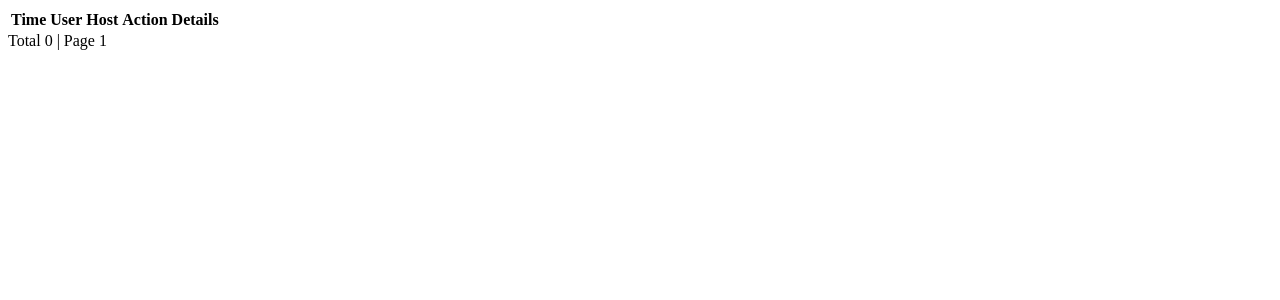
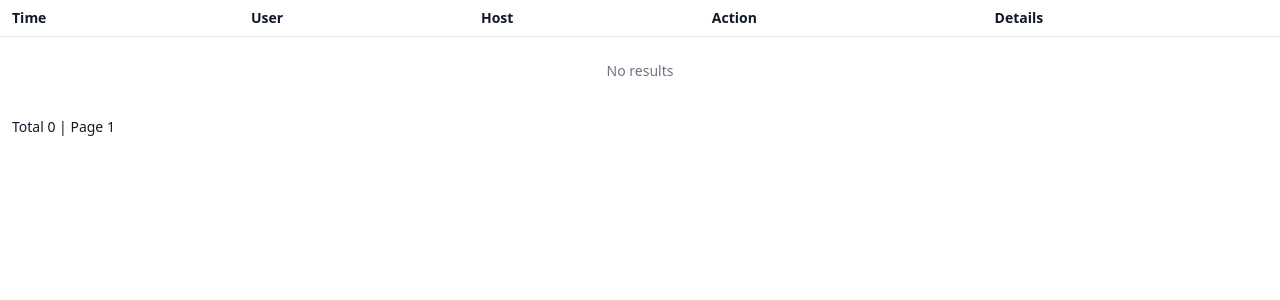
Before and after one commit to gabrielperez00/threatscope, a FastAPI app: page /hunt_table in a window 1280 px wide. Shown: the top 300 px of the page. Run offline with FastAPI, Linux system fonts and the light colour scheme; data that the repository does not hold is empty.

Commit message:
Fix Hunt: restore standalone templates with SPL + pagination

```diff
--- a/app/templates/hunt_table.html
+++ b/app/templates/hunt_table.html
@@ -1,22 +1,51 @@
-<table class="table min-w-full text-sm">
-  <thead><tr><th>Time</th><th>User</th><th>Host</th><th>Action</th><th>Details</th></tr></thead>
-  <tbody>
+<!doctype html>
+<html>
+<head>
+  <meta charset="utf-8">
+  <link href="https://cdn.jsdelivr.net/npm/tailwindcss@2.2.19/dist/tailwind.min.css" rel="stylesheet">
+</head>
+<body class="text-gray-900">
+  <div class="overflow-x-auto">
+    <table class="min-w-full text-sm">
+      <thead>
+        <tr class="text-left border-b">
+          <th class="px-3 py-2">Time</th>
+          <th class="px-3 py-2">User</th>
+          <th class="px-3 py-2">Host</th>
+          <th class="px-3 py-2">Action</th>
+          <th class="px-3 py-2">Details</th>
+        </tr>
+      </thead>
+      <tbody class="divide-y">
         {% for e in rows %}
         <tr>
-      <td>{{ e.ts }}</td><td>{{ e.user }}</td><td>{{ e.host }}</td><td>{{ e.action }}</td><td>{{ e.details }}</td>
+          <td class="px-3 py-2">{{ e.ts }}</td>
+          <td class="px-3 py-2">{{ e.user }}</td>
+          <td class="px-3 py-2">{{ e.host }}</td>
+          <td class="px-3 py-2">{{ e.action }}</td>
+          <td class="px-3 py-2">{{ e.details }}</td>
         </tr>
         {% endfor %}
+        {% if rows|length == 0 %}
+        <tr><td colspan="5" class="px-3 py-6 text-center text-gray-500">No results</td></tr>
+        {% endif %}
       </tbody>
     </table>
+  </div>
 
-<div class="flex justify-between mt-2 text-sm">
-  <div>Total {{ total }} | Page {{ page }}</div>
-  <div>
+  <!-- Pagination -->
+  <div class="flex items-center justify-between mt-3 px-3 text-sm">
+    <div>Total {{ total or 0 }} | Page {{ page or 1 }}</div>
+    <div class="space-x-3">
       {% if page>1 %}
-      <a href="/hunt_table?q={{ q }}&user={{ user }}&host={{ host }}&spl={{ spl }}&page={{ page-1 }}&page_size={{ page_size }}">Prev</a>
+        <a class="underline"
+           href="/hunt_table?q={{ q }}&user={{ user }}&host={{ host }}&spl={{ spl }}&page={{ page-1 }}&page_size={{ page_size }}">Prev</a>
       {% endif %}
-    {% if (page*page_size)<total %}
-      <a href="/hunt_table?q={{ q }}&user={{ user }}&host={{ host }}&spl={{ spl }}&page={{ page+1 }}&page_size={{ page_size }}">Next</a>
+      {% if (page*page_size) < total %}
+        <a class="underline"
+           href="/hunt_table?q={{ q }}&user={{ user }}&host={{ host }}&spl={{ spl }}&page={{ page+1 }}&page_size={{ page_size }}">Next</a>
       {% endif %}
     </div>
   </div>
+</body>
+</html>
```
Also changed, not shown: app/templates/hunt.html (+55 -11 lines). Lines whose indentation alone changed are shown as unchanged.
